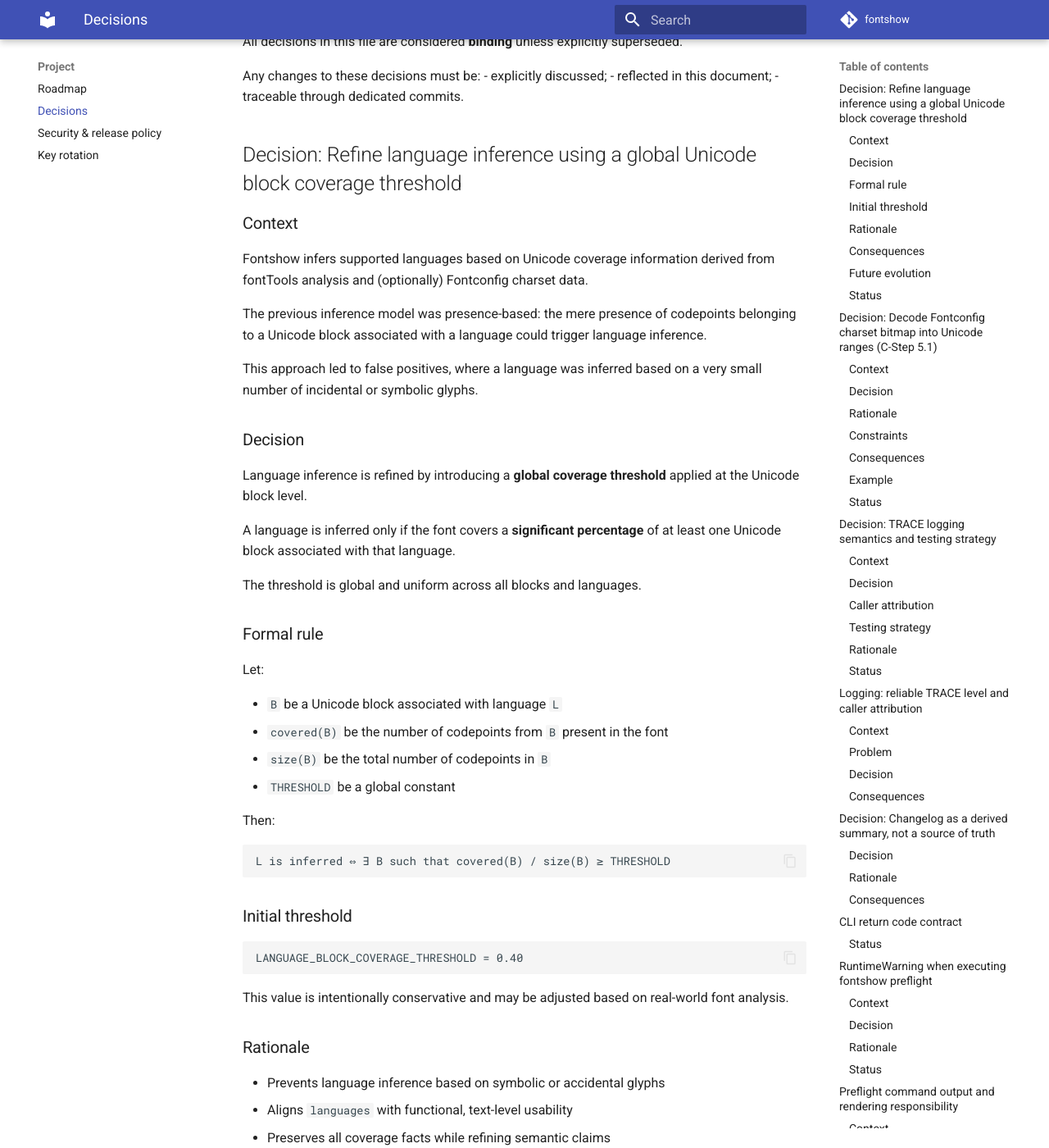
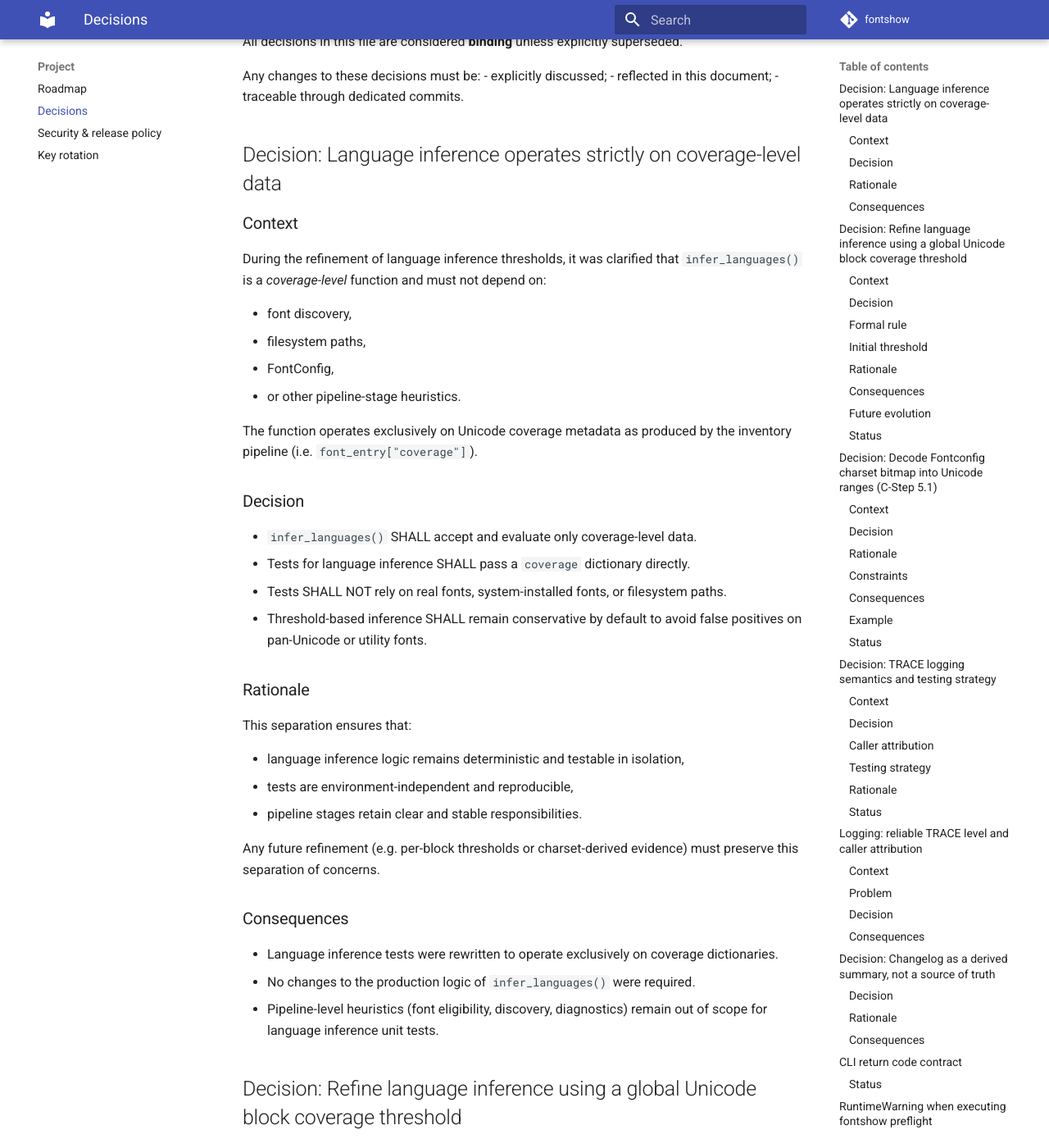
Before and after one commit to marco0560/Fontshow, an MkDocs documentation site: the page built from docs/decisions.md, in a window 1280 px wide and 1400 px high, scrolled down 391 px. Shown: the whole window at 82% size. Built offline with MkDocs 1.6.1 and Material for MkDocs 9.7.7, drawn with Linux system fonts in a browser that asks for light colours; comment, search, counter and statistics services are not loaded.

Commit message:
docs(parser): clarify coverage-level contract for language inference
Documented that infer_languages() operates strictly on coverage-level data
and must not depend on font discovery, filesystem paths, or FontConfig.

This decision formalizes the separation of concerns between pipeline stages
and explains the rationale behind the updated language inference tests.

```diff
--- a/docs/decisions.md
+++ b/docs/decisions.md
@@ -16,6 +16,49 @@ Any changes to these decisions must be:
 - explicitly discussed;
 - reflected in this document;
 - traceable through dedicated commits.
+
+## Decision: Language inference operates strictly on coverage-level data
+
+### Context
+
+During the refinement of language inference thresholds, it was clarified that
+`infer_languages()` is a *coverage-level* function and must not depend on:
+
+- font discovery,
+- filesystem paths,
+- FontConfig,
+- or other pipeline-stage heuristics.
+
+The function operates exclusively on Unicode coverage metadata as produced by
+the inventory pipeline (i.e. `font_entry["coverage"]`).
+
+### Decision
+
+- `infer_languages()` SHALL accept and evaluate only coverage-level data.
+- Tests for language inference SHALL pass a `coverage` dictionary directly.
+- Tests SHALL NOT rely on real fonts, system-installed fonts, or filesystem
+  paths.
+- Threshold-based inference SHALL remain conservative by default to avoid
+  false positives on pan-Unicode or utility fonts.
+
+### Rationale
+
+This separation ensures that:
+
+- language inference logic remains deterministic and testable in isolation,
+- tests are environment-independent and reproducible,
+- pipeline stages retain clear and stable responsibilities.
+
+Any future refinement (e.g. per-block thresholds or charset-derived evidence)
+must preserve this separation of concerns.
+
+### Consequences
+
+- Language inference tests were rewritten to operate exclusively on coverage
+  dictionaries.
+- No changes to the production logic of `infer_languages()` were required.
+- Pipeline-level heuristics (font eligibility, discovery, diagnostics) remain
+  out of scope for language inference unit tests.
 
 ## Decision: Refine language inference using a global Unicode block coverage threshold
 
```
